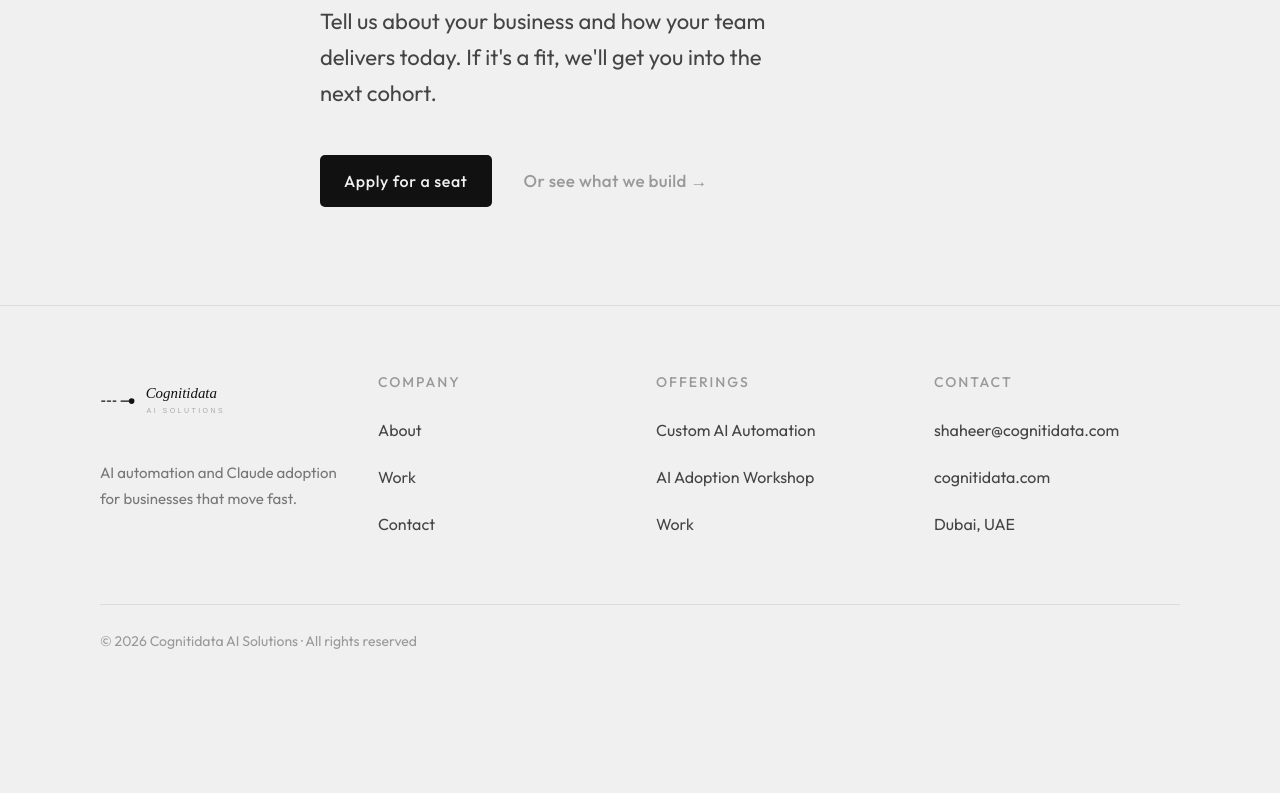
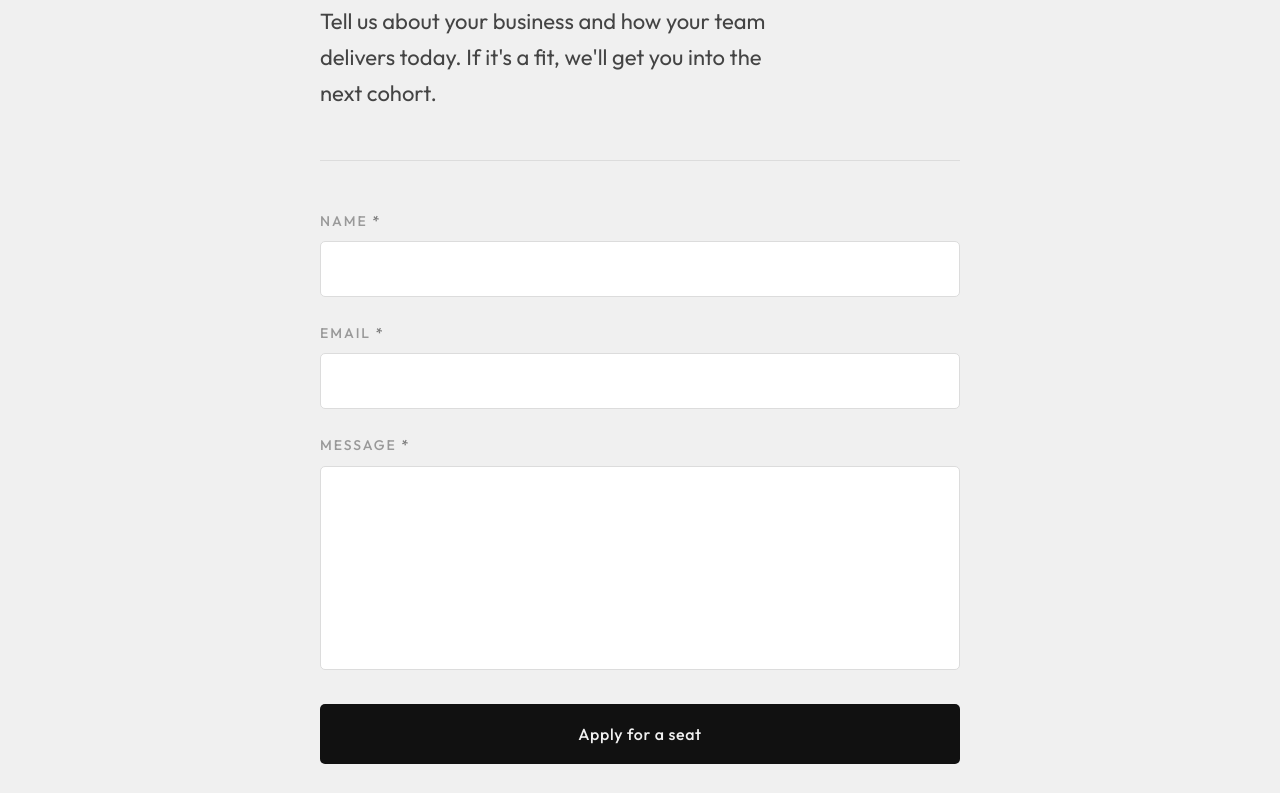
Before and after one commit to Shaheerairaj/cognitidata.com, an Astro site: page /workshop in a window 1280 px wide. Shown: the part 4724-5517 px from the top of the page. Before the commit the page ends 5425 px from the top, so only its background shows below. Built offline with nearby package versions, Linux system fonts and the light colour scheme; Astro itself is replaced by a stand-in of ours.

Commit message:
claude training additions

```diff
--- a/src/components/ContactForm.astro
+++ b/src/components/ContactForm.astro
@@ -1,6 +1,12 @@
 ---
 import { SITE } from "../config/site.mjs";
 
+interface Props {
+  subject?: string;
+  submitLabel?: string;
+}
+
+const { subject = "New Contact Form Submission", submitLabel = "Send message" } = Astro.props;
 const web3formsAccessKey = SITE.web3formsAccessKey || "";
 ---
 
@@ -15,7 +21,7 @@ const web3formsAccessKey = SITE.web3formsAccessKey || "";
   {web3formsAccessKey && (
     <input type="hidden" name="access_key" value={web3formsAccessKey} />
   )}
-  <input type="hidden" name="subject" value="New Contact Form Submission" />
+  <input type="hidden" name="subject" value={subject} />
   <input type="hidden" name="redirect" value="false" />
   <input type="checkbox" name="botcheck" class="hidden" style="display: none;" tabindex="-1" autocomplete="off" />
 
@@ -135,7 +141,7 @@ const web3formsAccessKey = SITE.web3formsAccessKey || "";
     class="btn-primary w-full text-center disabled:opacity-50 disabled:cursor-not-allowed"
     style="padding: 16px 32px;"
   >
-    <span id="submit-text">Send message</span>
+    <span id="submit-text">{submitLabel}</span>
     <span id="submit-loading" class="hidden">Sending...</span>
   </button>
 </form>
--- a/src/config/site.mjs
+++ b/src/config/site.mjs
@@ -7,5 +7,5 @@ export const SITE = {
   ogImage: "/og-image.png",
   // Web3Forms: Get your access key from https://web3forms.com
   // Leave empty to disable form submissions
-  web3formsAccessKey: "",
+  web3formsAccessKey: "c7932b7f-8b36-46c3-a17b-583358c5171f",
 };
--- a/src/pages/workshop.astro
+++ b/src/pages/workshop.astro
@@ -2,6 +2,7 @@
 import Layout from "../layouts/Layout.astro";
 import Header from "../components/Header.astro";
 import Footer from "../components/Footer.astro";
+import ContactForm from "../components/ContactForm.astro";
 import ScrollReveal from "../components/ScrollReveal.tsx";
 import { SITE } from "../config/site.mjs";
 
@@ -311,10 +312,15 @@ const curriculum = [
         </ScrollReveal>
 
         <ScrollReveal client:idle delay={0.2}>
-          <div class="flex items-center gap-8 mt-10">
-            <a href="/contact" class="btn-primary">Apply for a seat</a>
-            <a href="/services" class="btn-ghost">Or see what we build &rarr;</a>
+          <div class="mt-12 pt-12 border-t" style="border-color: var(--color-border);">
+            <ContactForm subject="Workshop Application" submitLabel="Apply for a seat" />
           </div>
+          <a
+            href="/services"
+            class="inline-block mt-8 transition-opacity duration-200 hover:opacity-60 btn-ghost"
+          >
+            Or see what we build &rarr;
+          </a>
         </ScrollReveal>
       </div>
     </section>
```
